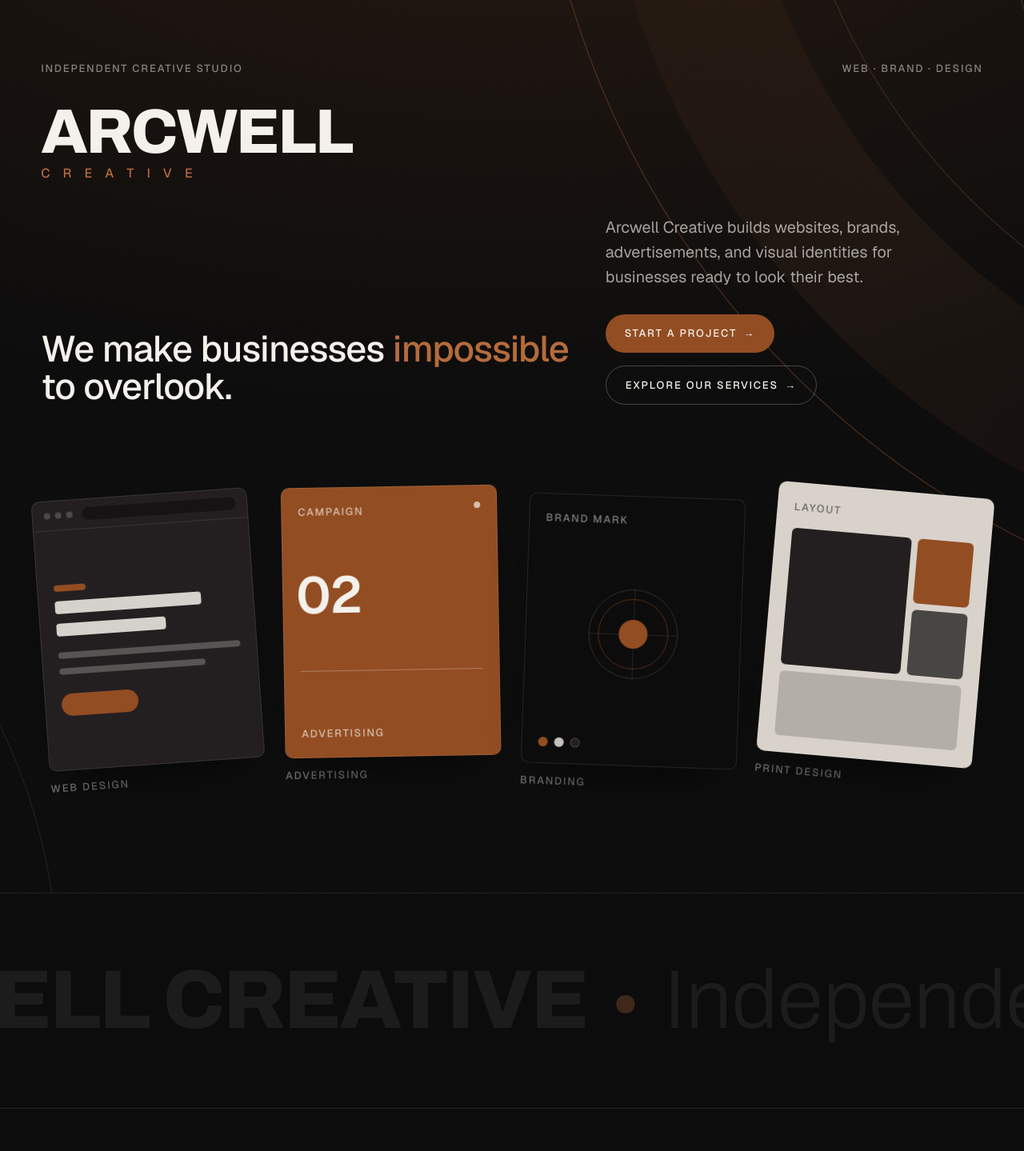
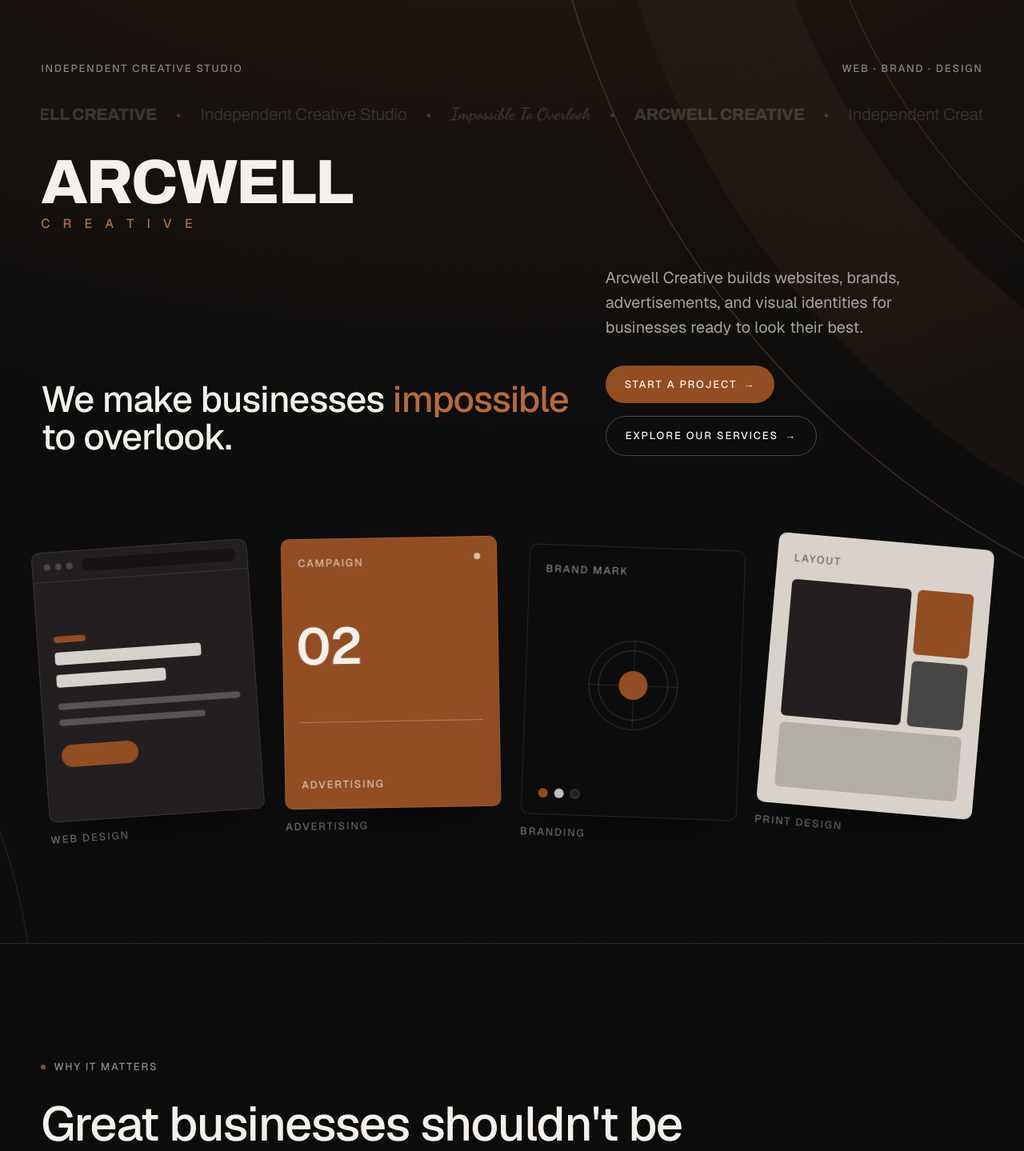
Before and after one commit to ArcwellCreative/ArcwellCreative, a Next.js app: page / in a window 1280 px wide. Shown: the part 100-1539 px from the top of the page at 80% size. Built offline with nearby package versions, Linux system fonts and the light colour scheme.

Commit message:
Move marquee into the hero, right above the wordmark, much thinner
Was its own full-size section between the hero and Why It Matters.
Now sits inline inside the hero, between the label row and ARCWELL,
sized as a slim ticker strip instead of oversized display text.

```diff
--- a/src/app/page.tsx
+++ b/src/app/page.tsx
@@ -9,7 +9,6 @@ import { IntroOffer } from "@/components/IntroOffer";
 import { About } from "@/components/About";
 import { FinalCTA } from "@/components/FinalCTA";
 import { Contact } from "@/components/Contact";
-import { Marquee } from "@/components/Marquee";
 import { Footer } from "@/components/Footer";
 
 export default function Home() {
@@ -18,7 +17,6 @@ export default function Home() {
       <Header />
       <main>
         <Hero />
-        <Marquee />
         <BrandStatement />
         <SelectedWork />
         <Services />
--- a/src/components/Hero.tsx
+++ b/src/components/Hero.tsx
@@ -7,6 +7,7 @@ import { fadeUp, viewportOnce } from "@/lib/motion";
 import { handleHashLinkClick } from "@/lib/scroll";
 import { Typewriter } from "./Typewriter";
 import { HeroBackground } from "./HeroBackground";
+import { Marquee } from "./Marquee";
 import { BrowserMockup } from "./mockups/BrowserMockup";
 import { PosterMockup } from "./mockups/PosterMockup";
 import { MarkMockup } from "./mockups/MarkMockup";
@@ -45,6 +46,10 @@ export function Hero() {
           >
             Web · Brand · Design
           </motion.p>
+        </div>
+
+        <div className="mt-6 sm:mt-8">
+          <Marquee />
         </div>
 
         <motion.h1
--- a/src/components/Marquee.tsx
+++ b/src/components/Marquee.tsx
@@ -19,11 +19,11 @@ function MarqueeSet() {
       {PHRASES.map((phrase, i) => (
         <span key={i} className="flex shrink-0 items-center">
           <span
-            className={`mx-4 shrink-0 cursor-default select-none text-[3.5rem] leading-none text-cream opacity-[0.07] transition-[opacity,text-shadow] duration-500 hover:opacity-90 hover:[text-shadow:0_0_40px_rgba(181,107,60,0.55)] sm:text-[5rem] lg:text-[6.5rem] ${phrase.className}`}
+            className={`mx-3 shrink-0 cursor-default select-none text-[1.05rem] leading-none text-cream opacity-[0.16] transition-[opacity,text-shadow] duration-500 hover:opacity-90 hover:[text-shadow:0_0_18px_rgba(181,107,60,0.55)] sm:text-[1.3rem] ${phrase.className}`}
           >
             {phrase.text}
           </span>
-          <span className="mx-4 shrink-0 text-[3.5rem] text-copper-light opacity-30 sm:text-[5rem] lg:text-[6.5rem]">
+          <span className="mx-3 shrink-0 text-[1.05rem] text-copper-light opacity-40 sm:text-[1.3rem]">
             •
           </span>
         </span>
@@ -34,11 +34,11 @@ function MarqueeSet() {
 
 export function Marquee() {
   return (
-    <section className="overflow-hidden border-t border-cream/10 bg-ink py-10 sm:py-14">
+    <div className="overflow-hidden">
       <div className="flex w-max animate-marquee will-change-transform">
         <MarqueeSet />
         <MarqueeSet />
       </div>
-    </section>
+    </div>
   );
 }
```
